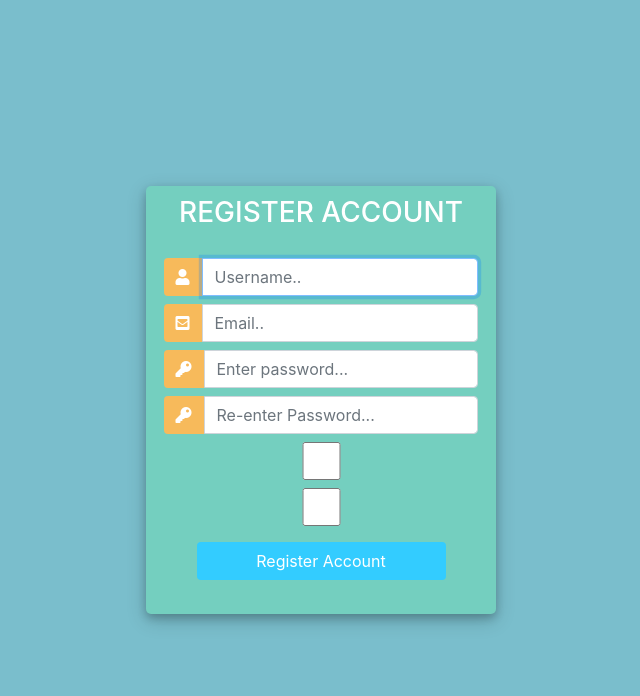
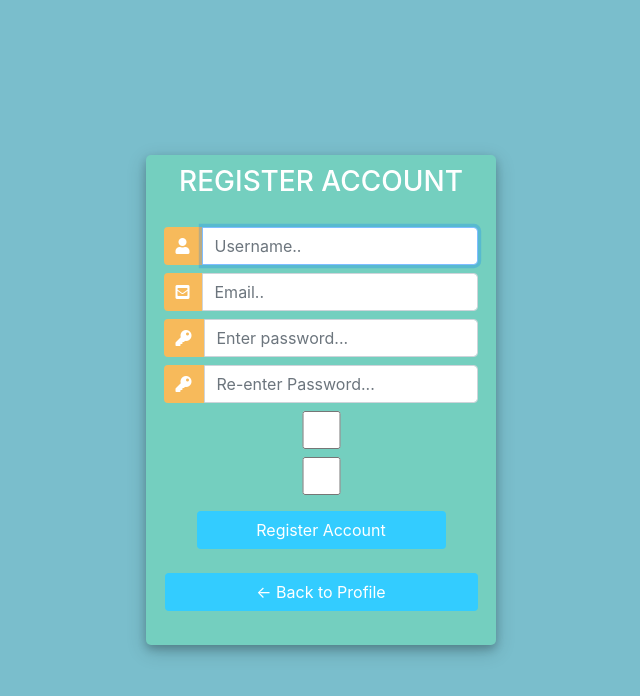
Before and after one commit to hari0805/attenapp, a Django app: page /register/ in a window 1280 px wide. Shown: the top 696 px of the page, without its empty margins (319-959 px from the left). Run offline with Django 3.2, Linux system fonts and the light colour scheme; some libraries are stand-ins or nearby versions.

Commit message:
Update register.html

```diff
--- a/accounts/templates/accounts/register.html
+++ b/accounts/templates/accounts/register.html
@@ -115,6 +115,8 @@
 				   		<div class="d-flex justify-content-center mt-3 login_container">
 				 			<input class="btn login_btn" type="submit" value="Register Account">
 				   		</div>
+						<br>
+						  <a class="btn login_btn" href="{% url 'attendance' %}"> &#8592; Back to Profile</a>
 
 					</form>
 				</div>
```
